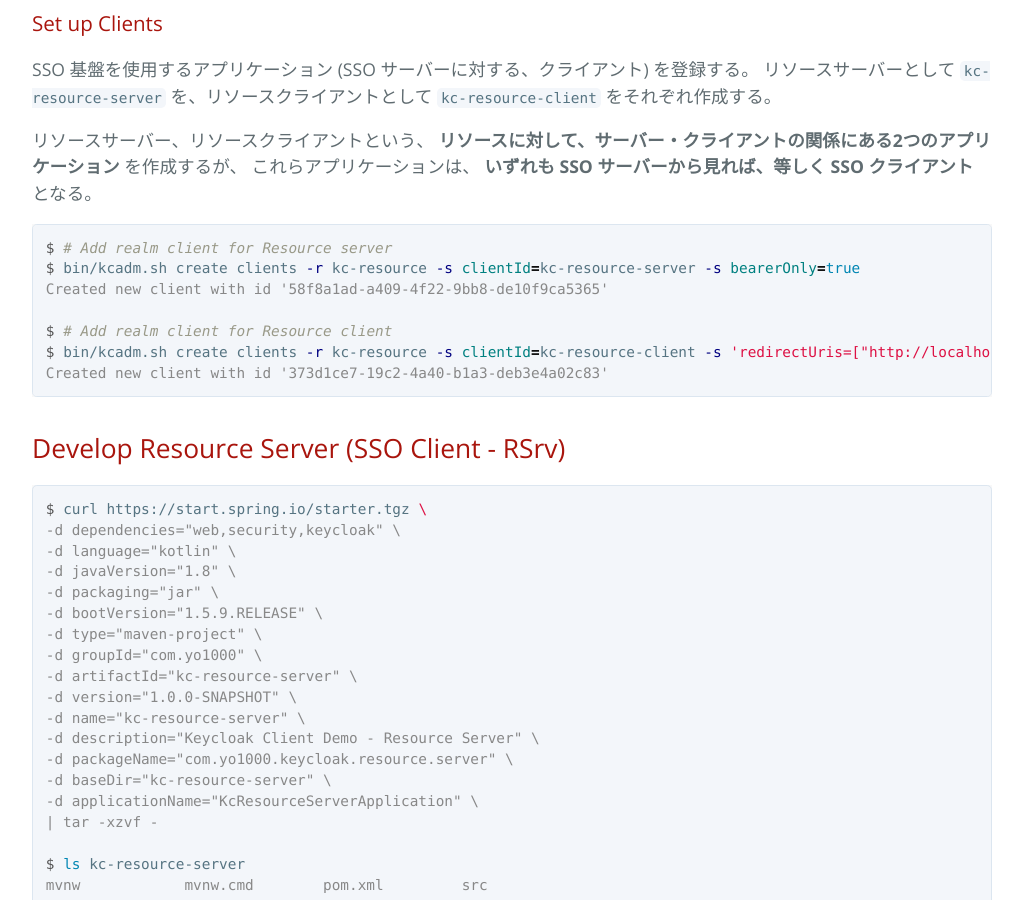
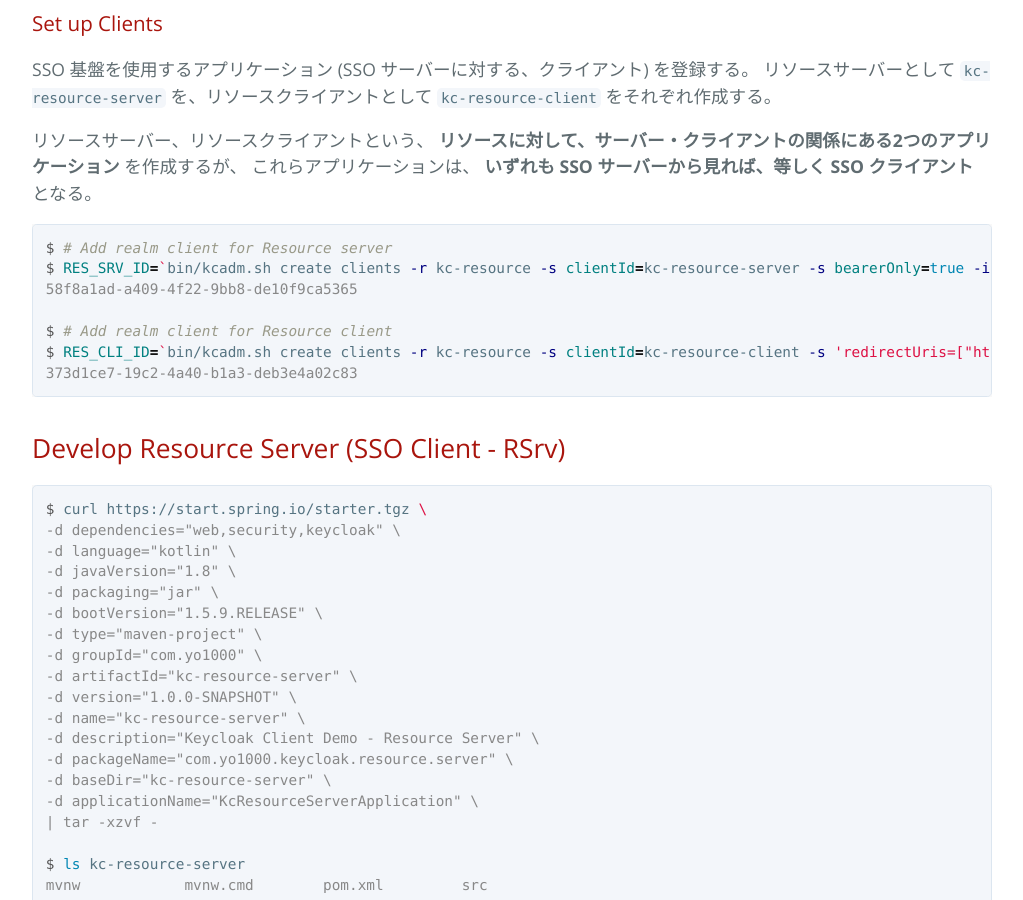
Before and after one commit to yo1000/blog.yo1000.com, a Jekyll site: the page built from _posts/2017-12-18-keycloak-demo.md, in a window 1280 px wide and 900 px high, scrolled down 3187 px. Shown: the whole window, without its empty margins (224-1247 px from the left). Built offline with Jekyll 4.4.1, drawn with Linux system fonts in a browser that asks for light colours; our own code applies the rules of GitHub Pages for plain Markdown files.

Commit message:
Update 2017-12-18-keycloak-demo.md

````diff
--- a/_posts/2017-12-18-keycloak-demo.md
+++ b/_posts/2017-12-18-keycloak-demo.md
@@ -145,12 +145,12 @@
 
 ```console
 $ # Add realm client for Resource server
-$ bin/kcadm.sh create clients -r kc-resource -s clientId=kc-resource-server -s bearerOnly=true
-Created new client with id '58f8a1ad-a409-4f22-9bb8-de10f9ca5365'
+$ RES_SRV_ID=`bin/kcadm.sh create clients -r kc-resource -s clientId=kc-resource-server -s bearerOnly=true -i`; echo $RES_SRV_ID
+58f8a1ad-a409-4f22-9bb8-de10f9ca5365
 
 $ # Add realm client for Resource client
-$ bin/kcadm.sh create clients -r kc-resource -s clientId=kc-resource-client -s 'redirectUris=["http://localhost:28080/*"]'
-Created new client with id '373d1ce7-19c2-4a40-b1a3-deb3e4a02c83'
+$ RES_CLI_ID=`bin/kcadm.sh create clients -r kc-resource -s clientId=kc-resource-client -s 'redirectUris=["http://localhost:28080/*"]' -i`; echo $RES_CLI_ID
+373d1ce7-19c2-4a40-b1a3-deb3e4a02c83
 ```
 
 ## Develop Resource Server (SSO Client - RSrv)
````
